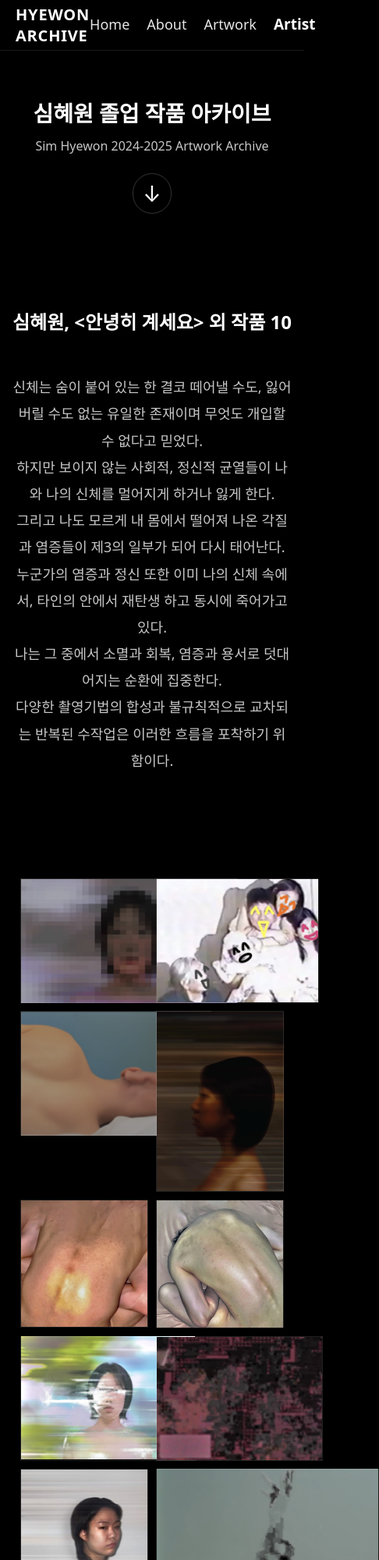
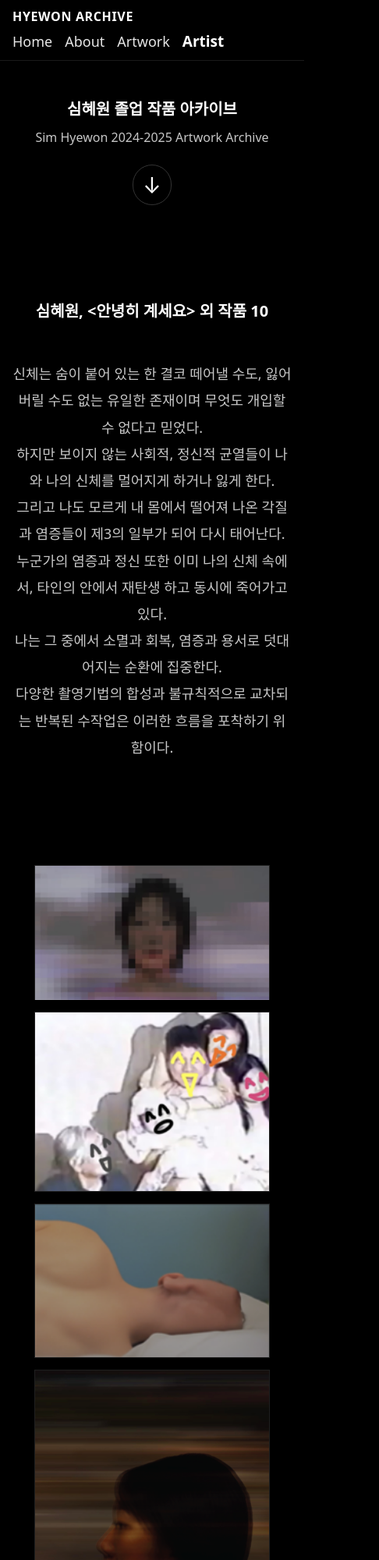
Before and after one commit to chaerlyn/hyewon-artwork-archive, a plain HTML site: page index.html in a window 390 px wide. Shown: the top 2000 px of the page at 78% size, 486 px wide, since content can reach past the window. Drawn offline with Linux system fonts and the light colour scheme; a web font is replaced by a local one.

Commit message:
style: 이미지 레이아웃 수정

```diff
--- a/assets/css/styles.css
+++ b/assets/css/styles.css
@@ -220,30 +220,56 @@ body {
 /* Responsive */
 @media (max-width: 1100px) {
 	.artworks-grid {
-		grid-template-columns: repeat(12, 1fr);
-		grid-auto-rows: 26px;
+		grid-template-columns: repeat(32, 1fr);
+		grid-auto-rows: 19px;
+		gap: 10px;
 	}
-	/* 간략화된 배치 */
-	.artworks-grid > :nth-child(1)  { grid-column: 1 / span 8; grid-row: 2 / span 8; }
-	.artworks-grid > :nth-child(2)  { grid-column: 1 / span 6; grid-row: 11 / span 7; }
-	.artworks-grid > :nth-child(3)  { grid-column: 2 / span 6; grid-row: 19 / span 6; }
-	.artworks-grid > :nth-child(4)  { grid-column: 7 / span 6; grid-row: 5 / span 16; }
-	.artworks-grid > :nth-child(5)  { grid-column: 9 / span 4; grid-row: 1 / span 6; }
-	.artworks-grid > :nth-child(6)  { grid-column: 9 / span 4; grid-row: 12 / span 5; }
-	.artworks-grid > :nth-child(7)  { grid-column: 8 / span 5; grid-row: 19 / span 5; }
-	.artworks-grid > :nth-child(8)  { grid-column: 11 / span 3; grid-row: 12 / span 4; }
-	.artworks-grid > :nth-child(9)  { grid-column: 9 / span 4; grid-row: 25 / span 9; }
-	.artworks-grid > :nth-child(10) { grid-column: 10 / span 6; grid-row: 2 / span 7; }
+	/* 원본 형태 유지하면서 span만 줄여 크기 축소 (32열 → 12열, 정확한 비율 계산) */
+	.artworks-grid > :nth-child(1)  { grid-column: 1 / span 8;  grid-row: 3 / span 6; }   /* a1 */
+.artworks-grid > :nth-child(2)  { grid-column: 2 / span 7;   grid-row: 10 / span 8; }  /* a2 */
+.artworks-grid > :nth-child(3)  { grid-column: 4 / span 7;   grid-row: 17 / span 6; }  /* a3 */
+.artworks-grid > :nth-child(4)  { grid-column: 9 / span 8;  grid-row: 4 / span 18; }  /* a4 */
+.artworks-grid > :nth-child(5)  { grid-column: 18 / span 6;  grid-row: 2 / span 9; }   /* a5 */
+.artworks-grid > :nth-child(6)  { grid-column: 17 / span 4;  grid-row: 9 / span 7; }  /* a6 */
+.artworks-grid > :nth-child(8)  { grid-column: 21 / span 4;  grid-row: 9 / span 6; }  /* a8 */
+.artworks-grid > :nth-child(7)  { grid-column: 18 / span 6;  grid-row: 14 / span 5; }  /* a7 */
+.artworks-grid > :nth-child(9)  { grid-column: 24 / span 5;  grid-row: 13 / span 13; } /* a9 */
+.artworks-grid > :nth-child(10) { grid-column: 25 / span 7;  grid-row: 8 / span 10; }
 }
 
 @media (max-width: 720px) {
+	.nav {
+		flex-direction: column;
+		align-items: flex-start;
+		height: auto;
+		min-height: var(--header-h);
+		padding: 12px 16px;
+		gap: 8px;
+	}
+	.nav__logo {
+		font-size: 16px;
+		line-height: 1.2;
+		max-width: none;
+		white-space: normal;
+		word-break: break-word;
+		margin-bottom: 4px;
+	}
+	.nav__links {
+		width: 100%;
+		justify-content: flex-start;
+		gap: 16px;
+		flex-wrap: wrap;
+	}
+	.title { font-size: clamp(20px, 4vw, 32px); }
+	.section--about h1 { font-size: clamp(20px, 4vw, 28px); }
 	.section { min-height: auto; }
 	.section--artwork { padding-top: calc(10px + var(--header-h)); }
 	.artworks-grid {
 		display: grid;
-		grid-template-columns: repeat(2, 1fr);
+		grid-template-columns: repeat(1, 1fr);
 		grid-auto-rows: auto;
-		gap: 10px;
+		gap: 15px;
+        width: 90%;
 	}
 	.artworks-grid > * { grid-column: auto !important; grid-row: auto !important; aspect-ratio: auto; }
 	.artwork { min-height: 160px; }
```
